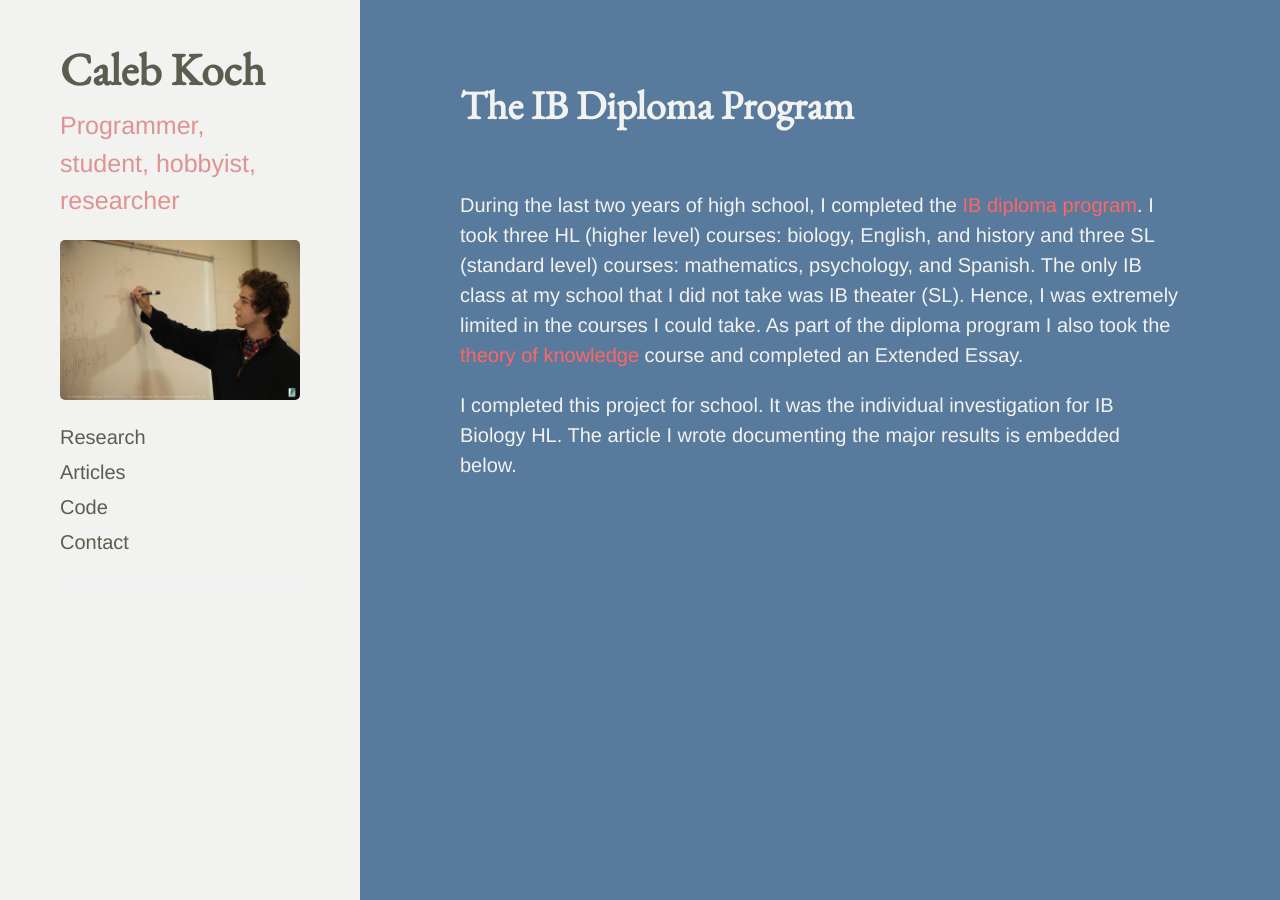
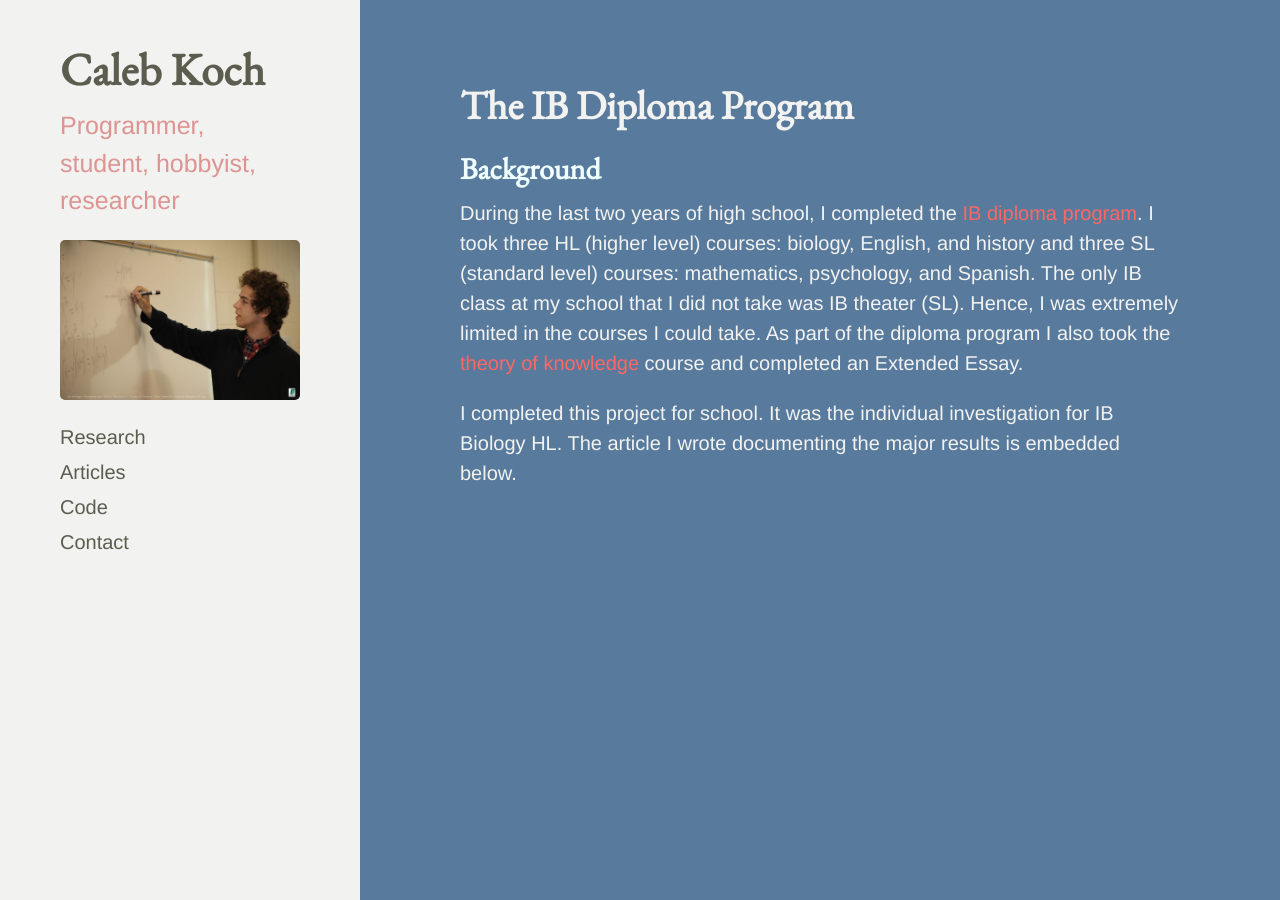
Before and after one commit to cakoch10/cakoch10.github.io, a Jekyll site: the page built from IB.md, in a window 1280 px wide. Built offline with Jekyll 4.4.1, drawn with Linux system fonts in a browser that asks for light colours.

Commit message:
Update IB.md

```diff
--- a/IB.md
+++ b/IB.md
@@ -2,7 +2,8 @@
 layout: page
 title: The IB Diploma Program
 ---
-##Background
+
+<h2>Background</h2>
 
 <span style="color:#f2f2f0">
 During the last two years of high school, I completed the [IB diploma program](https://en.wikipedia.org/wiki/IB_Diploma_Programme). I took three HL (higher level) courses: biology, English, and history and three SL (standard level) courses: mathematics, psychology, and Spanish. The only IB class at my school that I did not take was IB theater (SL). Hence, I was extremely limited in the courses I could take. As part of the diploma program I also took the [theory of knowledge](https://en.wikipedia.org/wiki/Theory_of_knowledge_(IB_course)) course and completed an Extended Essay.
```
